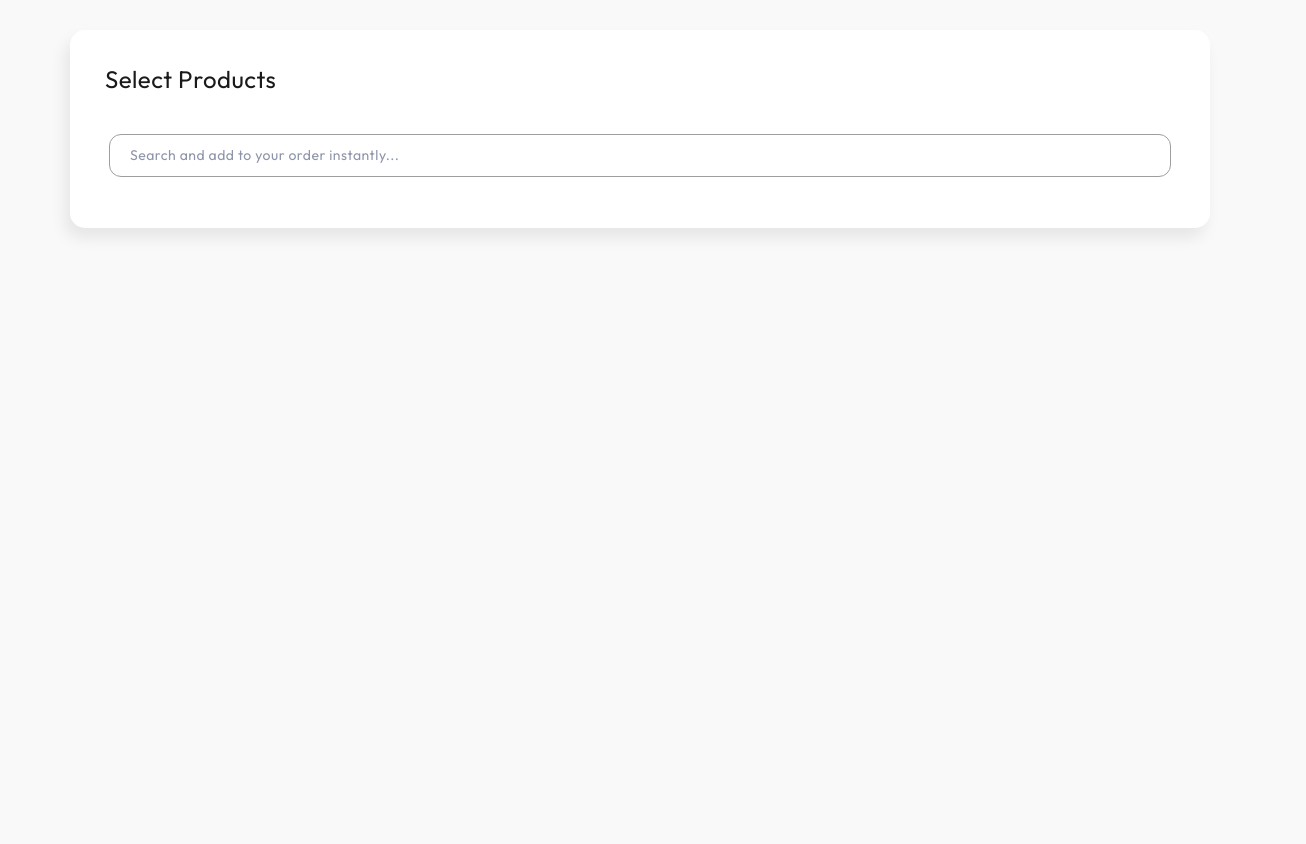
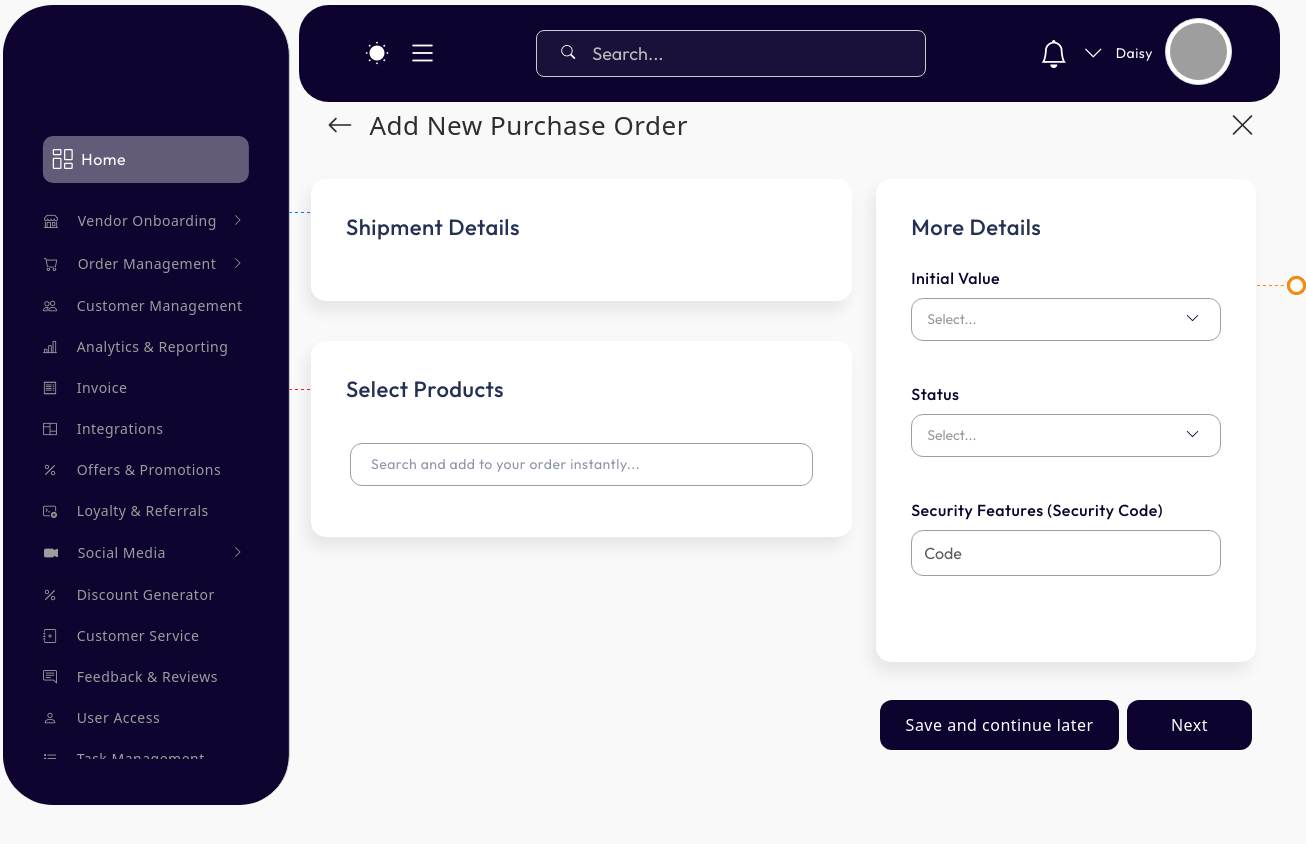
Before and after one commit to shantanu-1404/gb_canteen, a React (Create React App) app: page /add-purchase_order in a window 1280 px wide. Shown: the top 844 px of the page, 1306 px wide, since content can reach past the window. Before the commit the page ends 800 px from the top, so only its background shows below. Built offline with nearby package versions, Linux system fonts and the light colour scheme; grey boxes are pictures that could not be loaded; some icons are missing.

Commit message:
shantanu

```diff
--- a/src/container/AddNewPurchaseOrder.js
+++ b/src/container/AddNewPurchaseOrder.js
@@ -1,9 +1,29 @@
-import React, { useState, useEffect } from "react";
+import React, { useState } from "react";
+import Layout from "./layout";
+
+import FormHeader from "../components/FormHeader";
+import SelectComponent from "../components/SelectComponent";
+import TextInput from "../components/TextInput";
+import Row from "react-bootstrap/Row";
+import Col from "react-bootstrap/Col";
+import DateInput from "../components/DateInput";
 import SelectTable from "../components/SelectTable";
 import Table from "../components/Table";
 import productsData from "../assets/json/product.json"; // ✅ Import JSON data
 
-const App = () => {
+const AddNewPurchaseOrder = () => {
+  const [selectedSingle, setSelectedSingle] = useState("");
+
+  const handleTextInputChange = (value) => {
+    console.log("TextInput:", value);
+  };
+
+  const options = [
+    { value: "1", label: "Option 1" },
+    { value: "2", label: "Option 2" },
+    { value: "3", label: "Option 3" },
+    { value: "4", label: "Option 4" },
+  ];
   const [selectedProducts, setSelectedProducts] = useState([]); // ✅ Stores selected products
   const [quantities, setQuantities] = useState({}); // ✅ Tracks product quantities
   const [isModalOpen, setIsModalOpen] = useState(false);
@@ -66,16 +86,27 @@ const App = () => {
   };
 
   return (
-    <div className="form_section container">
-      <h2 className="text-xl font-bold">Select Products</h2>
+    <Layout>
+      <FormHeader
+        title="Add New Purchase Order"
+        backUrl="/products/purchase_order"
+        closeUrl="/"
+      />
+      <Row>
+        <Col md={7}>
+          <div className="form_section">
+            <h6 className="card-title">Shipment Details</h6>
+          </div>
+          <div className="form_section">
+          <h6 className="card-title">Select Products</h6>
 
             {/* ✅ Search and Add Button */}
             <div className="row">
               <div className="col p-3">
                 <a className="search-input-wrapper" onClick={openModal}>
                   <div className="ae-search-container">
-              <i className="fa-solid fa-magnifying-glass"></i> Search and add to
-              your order instantly...
+                    <i className="fa-solid fa-magnifying-glass"></i> Search and
+                    add to your order instantly...
                   </div>
                 </a>
               </div>
@@ -96,7 +127,11 @@ const App = () => {
                         { headname: "Product", dbcol: "name" },
                         { headname: "Price", dbcol: "price", type: "currency" },
                         { headname: "Category", dbcol: "category" },
-                  { headname: "Quantity", dbcol: "quantity", type: "quantity" },
+                        {
+                          headname: "Quantity",
+                          dbcol: "quantity",
+                          type: "quantity",
+                        },
                       ]}
                       data={formattedProducts}
                       selectedProducts={selectedProducts}
@@ -105,6 +140,7 @@ const App = () => {
                       updateQuantity={updateQuantity}
                       quantities={quantities} // ✅ Ensure same quantity data
                     />
+
                     <br />
                     <div className="btn-sack">
                       <button className="a-btn-primary" onClick={closeModal}>
@@ -128,7 +164,11 @@ const App = () => {
                     { headname: "Product", dbcol: "name" },
                     { headname: "Price", dbcol: "price", type: "currency" },
                     { headname: "Category", dbcol: "category" },
-              { headname: "Quantity", dbcol: "quantity", type: "quantity" },
+                    {
+                      headname: "Quantity",
+                      dbcol: "quantity",
+                      type: "quantity",
+                    },
                   ]}
                   filteredData={selectedProducts}
                   setFilteredData={setSelectedProducts}
@@ -140,7 +180,45 @@ const App = () => {
               </div>
             )}
           </div>
+        </Col>
+
+        <Col md={5}>
+          <div className="form_section">
+            <h6 className="card-title">More Details</h6>
+            <SelectComponent
+              label="Initial Value"
+              name="Initial Value"
+              options={options}
+              isMulti={false}
+              onChange={setSelectedSingle}
+            />
+            <SelectComponent
+              label="Status"
+              name="Status"
+              options={options}
+              isMulti={false}
+              onChange={setSelectedSingle}
+            />
+            <TextInput
+              label="Security Features (Security Code)"
+              placeholder="Code"
+              required={true}
+              onChange={handleTextInputChange}
+            />
+          </div>
+
+          <div className="form-group row p-3 gap-2 text-center">
+            <a type="submit" className="btn col a-btn-primary">
+              Save and continue later
+            </a>
+            <a type="submit" className="btn col-4 a-btn-primary">
+              Next
+            </a>
+          </div>
+        </Col>
+      </Row>
+    </Layout>
   );
 };
 
-export default App;
+export default AddNewPurchaseOrder;
```
Lines whose indentation alone changed are shown as unchanged.
